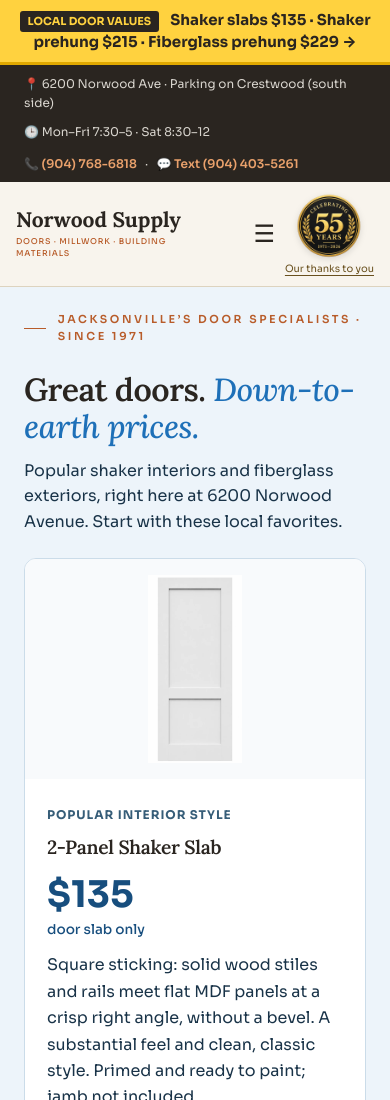
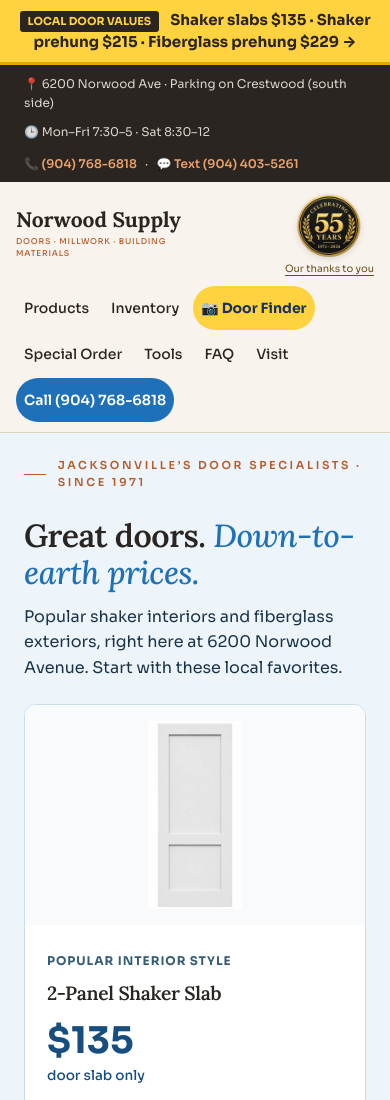
Before and after one commit to lance087-svg/norwood-website, a plain HTML site: page index.html in a window 390 px wide. Shown: the top 1100 px of the page. Drawn offline with Linux system fonts and the light colour scheme.

Commit message:
Show homepage navigation links directly on phones

```diff
--- a/anniversary.css
+++ b/anniversary.css
@@ -98,3 +98,12 @@
   .ns-anniversary-trigger img { transition: none; }
   .ns-anniversary-trigger:hover img { transform: none; }
 }
+@media (max-width: 900px) {
+  .ns-anniversary-home { position: static; }
+  .ns-anniversary-home .header-inner { grid-template-columns: minmax(0,1fr) auto; }
+  .ns-anniversary-home .ns-anniversary-trigger { grid-column: 2; }
+  .ns-anniversary-home nav { grid-column: 1 / -1; grid-row: 2; }
+  .ns-anniversary-home .menu-toggle { display: none; }
+  .ns-anniversary-home nav #primary-menu { position: static; display: flex; flex-flow: row wrap; align-items: center; gap: 2px 6px; padding: 0; border: 0; }
+  .ns-anniversary-home nav a { display: inline-flex; align-items: center; justify-content: center; min-height: 44px; padding: 4px 8px; font-size: 14px; white-space: nowrap; }
+}
```
